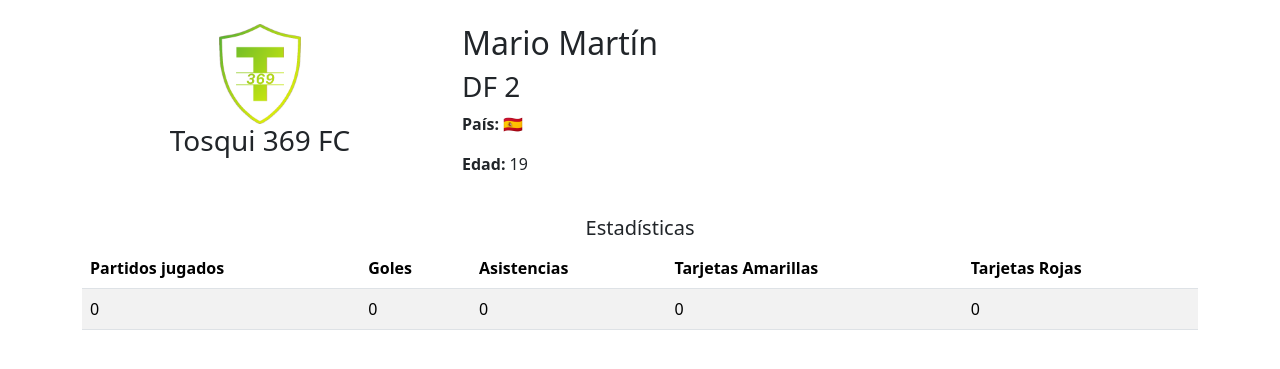
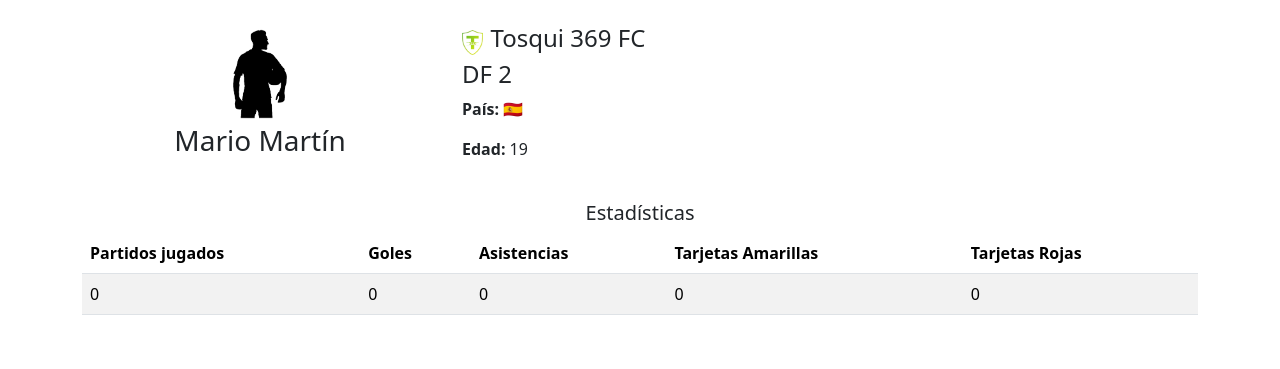
Before and after one commit to Angel170605/My-projects, a Django app: page /players/8/ in a window 1280 px wide. Shown: the part 58-427 px from the top of the page. Run offline with Django 5.2, Linux system fonts and the light colour scheme; data comes from the database, SQL or seed files in the repository.

Commit message:
Se actualiza la página del jugador

```diff
--- a/rsl/players/templates/players/player.html
+++ b/rsl/players/templates/players/player.html
@@ -4,12 +4,15 @@
 <div class="container mt-4">
     <div class="row">
         <div class="col-md-4 text-center">
-            <img src="{{ player.team.shield.url }}" class="img-fluid" style="max-width: 100px; max-height: 100px;" alt="Escudo de {{ player.team.name }}">
-            <h3>{{ player.team.name }}</h3>
+            <img src="{{ player.photo.url }}" class="img-fluid" style="max-width: 100px; max-height: 100px;" alt="Foto de {{ player.user.first_name }} {{ player.user.last_name }}">
+            <h3>{{ player.user.first_name }} {{ player.user.last_name }}</h3>
         </div>
         <div class="col-md-8">
-            <h2>{{ player.user.first_name }} {{ player.user.last_name }}</h2>
-            <h3>{{ player.position }}  {{ player.number }}</h3>
+            <div class="d-flex align-items-center">
+                <img src="{{ player.team.shield.url }}" class="img-fluid" style="max-width: 25px; max-height: 25px;" alt="Escudo de {{ player.team.name }}">
+                <h4 class="ms-2">{{ player.team.name }}</h4>
+            </div>
+            <h4>{{ player.position }}  {{ player.number }}</h4>
             <p><strong>País:</strong> {{ player.country }}</p>
             <p><strong>Edad:</strong> {{ age }}</p>
         </div>
```
